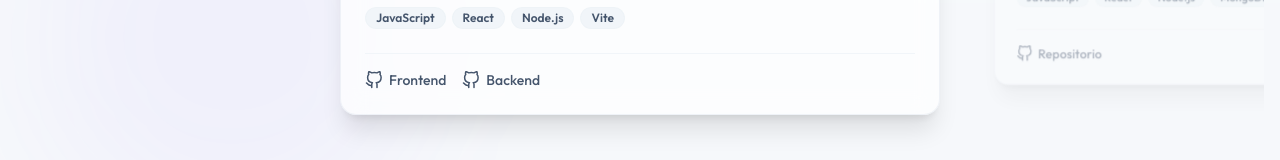
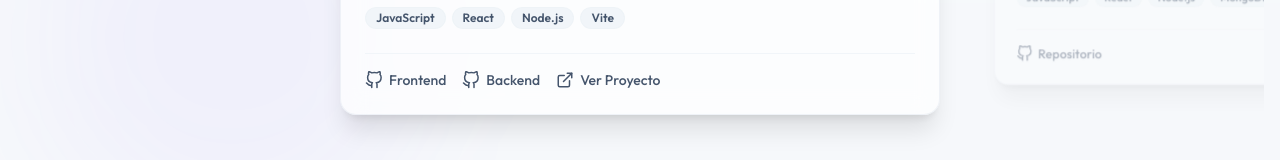
Before and after one commit to ByronKinal/Portafolio, a React (Vite) app: page / in a window 1280 px wide. Shown: the part 5078-5238 px from the top of the page. Built offline with nearby package versions, Linux system fonts and the light colour scheme.

Commit message:
feat: agregar enlace de despliegue para KinalVR

```diff
--- a/src/pages/Projects.jsx
+++ b/src/pages/Projects.jsx
@@ -46,7 +46,8 @@ const Projects = () => {
       githubLink: [
         { label: 'Frontend', url: 'https://github.com/KinalVR-Expo2026/KinalVR-Client' },
         { label: 'Backend', url: 'https://github.com/KinalVR-Expo2026/KinalVR-Server' }
-      ]
+      ],
+      liveLink: 'https://kinalvr-client.onrender.com'
     },
     {
       title: 'GastroFlow',
```
